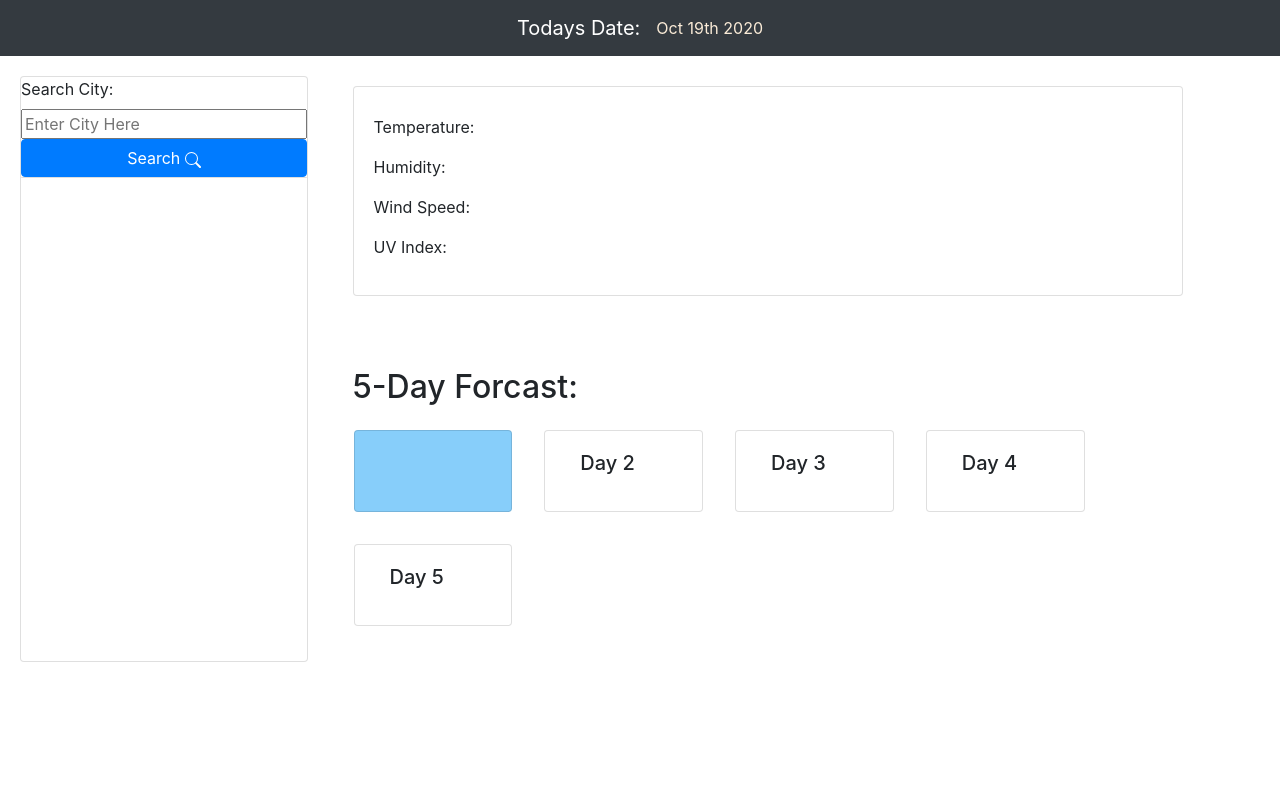
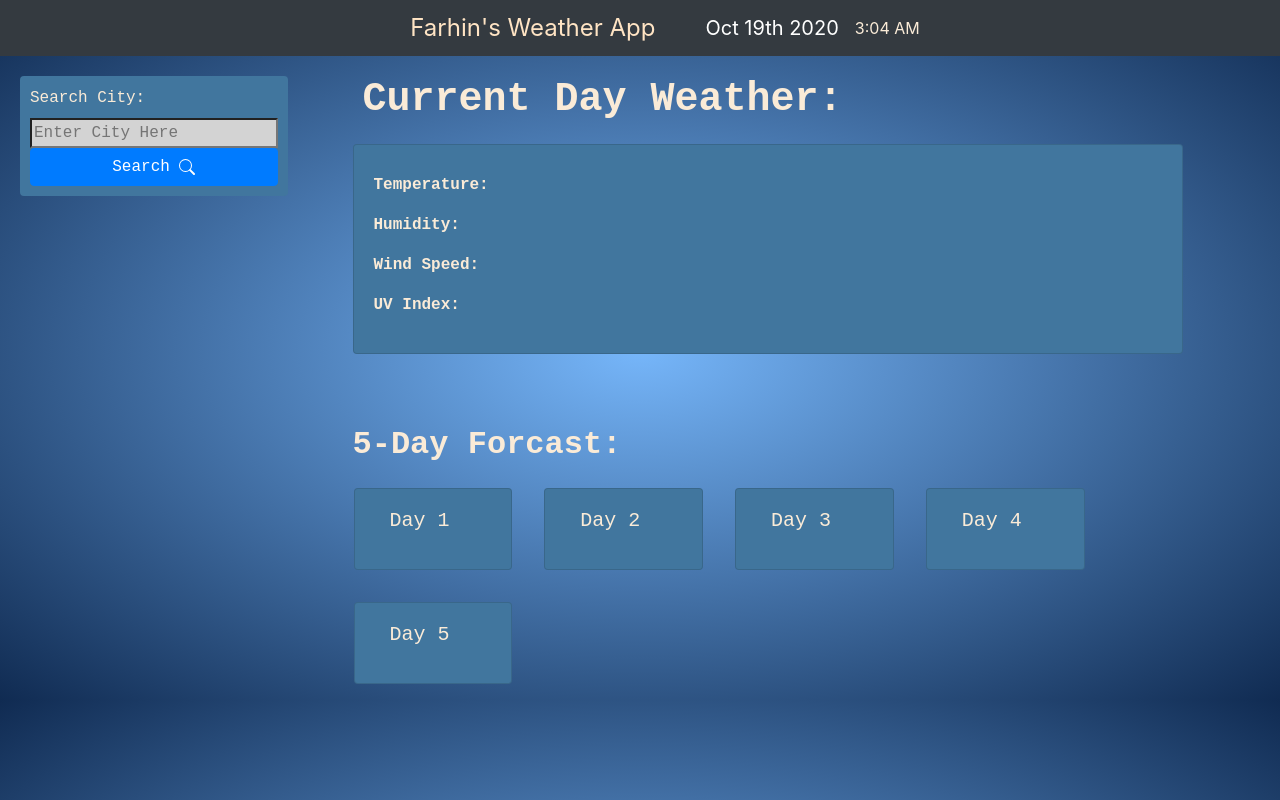
Before and after one commit to FarhinChowdhury/Homework6_Weather, a plain HTML site: page index.html in a window 1280 px wide. Drawn offline with nearby package versions, Linux system fonts and the light colour scheme; no server answers.

Commit message:
Added css

```diff
--- a/index.html
+++ b/index.html
@@ -22,16 +22,43 @@
     #weather-info{
         margin-left:10px;
     }
+    .body{
+        background-color:darkblue;
+        background-image:radial-gradient(rgb(118,182,250),rgb(16,43,82));
+
+
+    }
+    .card{
+        background-color:rgb(65, 118, 158);
+        color:antiquewhite;
+        font-family: 'Courier New', Courier, monospace;
+
+    }
+    #current-weather{
+        font-weight:bolder;
+
+    }
+    #cityHistory{
+        background-color:lightgrey;
+    }
+    #Title{
+        color:bisque;
+        font-size:x-large;
+    }
 </style>
-<body>
+<body class= "body">
     <nav class="navbar navbar-dark bg-dark justify-content-center fixed" syle="margin-bottom:20px;">
-        <span class="navbar-brand ">Todays Date: </span> <card type="text" id = "today" style="color:antiquewhite"></card>
+        <div id = "Title" style = "float:left; margin-left:50px;margin-right:50px;">Farhin's Weather App</div>
+        <span class="navbar-brand " id = "date">Today's Date: </span>
+         <card type="text" id = "time" style="color:antiquewhite">Time Now
+        </card>
+
     </nav>
     <div class = "row">
         <div class = "col-lg-3">
-            <div id ="search-bar" class="card" style="width: 18rem; height:100%;">
+            <div id ="search-bar" class="card" style="width: 90%; border:10px;padding:10px;">
                 <label>Search City:</label>
-                <input id="city-input" placeholder="Enter City Here">
+                <input id="city-input" placeholder="Enter City Here" style = "background-color:lightgrey">
                 <button id="searchBtn" type="button" class="btn btn-primary">Search <svg width="1em" height="1em" viewBox="0 0 16 16" class="bi bi-search" fill="currentColor" xmlns="http://www.w3.org/2000/svg">
                     <path fill-rule="evenodd" d="M10.442 10.442a1 1 0 0 1 1.415 0l3.85 3.85a1 1 0 0 1-1.414 1.415l-3.85-3.85a1 1 0 0 1 0-1.415z"/>
                     <path fill-rule="evenodd" d="M6.5 12a5.5 5.5 0 1 0 0-11 5.5 5.5 0 0 0 0 11zM13 6.5a6.5 6.5 0 1 1-13 0 6.5 6.5 0 0 1 13 0z"/>
@@ -41,21 +68,24 @@
         </div>
         <div class = "col-lg-9">
             <div class= "container" id = "weather-info">
+                <h1 style = "color:antiquewhite;font-family: 'Courier New', Courier, monospace;margin:10px;font-weight:bolder;">Current Day Weather:</h1>
                 <div id ="current-weather" class="card">
                     <div class="card-body">
                       <h1 class = city-name></h1>
+                      <div id ="icon"></div>
                       <p id = "temp">Temperature:</p>
                       <p id = "humid">Humidity:</p>
                       <p id ="wind">Wind Speed:</p>
                       <p id = "uv">UV Index:</p>
                     </div>
+
                 </div>
                 <br><br><br>
-                <h2>5-Day Forcast:</h2>
+                <h2 style = "color:antiquewhite; font-family:'Courier New', Courier, monospace; font-weight: bolder;">5-Day Forcast:</h2>
                 <div class = "row">
-                    <div id ="day-1" class ="card col-lg-2 m-3" style = "background-color: lightskyblue;">
+                    <div id ="day-1" class ="card col-lg-2 m-3">
                         <div class="card-body">
-                            <h5 class="card-title" id = "day1"></h5>
+                            <h5 class="card-title" id = "day1">Day 1</h5>
                             <div id ="img1"></div>
                             <p class="card-text" id = "temp1"> </p>
                             <p class="card-text" id = "humid1"> </p>
@@ -114,7 +144,8 @@
 </body>
 </html>
 <script>
-$("#today").text(moment().format("MMM Do YYYY"));
+$("#date").text(moment().format("MMM Do YYYY"));
+$("#time").text(moment().format("LT"));
 
 document.querySelector("#searchBtn").addEventListener("click",
 function(){
@@ -145,6 +176,11 @@ function buttonSearch(city){
     cityName=city
     getWeatherData()
 }
+function defaultPage(){
+    cityName="Toronto"
+    getWeatherData()
+}
+defaultPage()
 
 function getWeatherData(){
     var queryUrl = `https://api.openweathermap.org/data/2.5/weather?q=${cityName}&appid=${apiKey}`;
@@ -153,7 +189,8 @@ function getWeatherData(){
         method: "GET",
 
     }).then(function (response){
-        $("#temp").html(`Temp: ${response.main.temp} \xB0C `);
+        var temp = response.main.temp -273.15
+        $("#temp").html(`Temp: ${(temp).toFixed(2)} \xB0C `);
         $(".city-name").html(`${response.name}`);
         $("#wind").html(`Wind: ${response.wind.speed} m/s `);
         $("#humid").html(`Humidity: ${response.main.humidity} %`);
```
